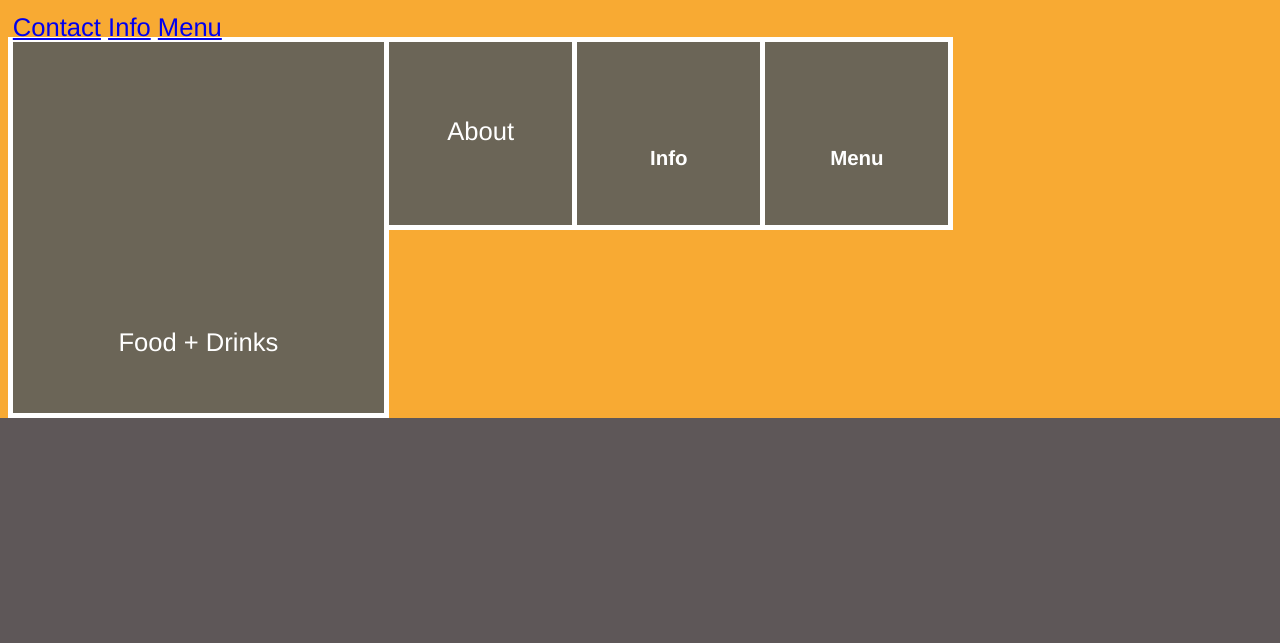
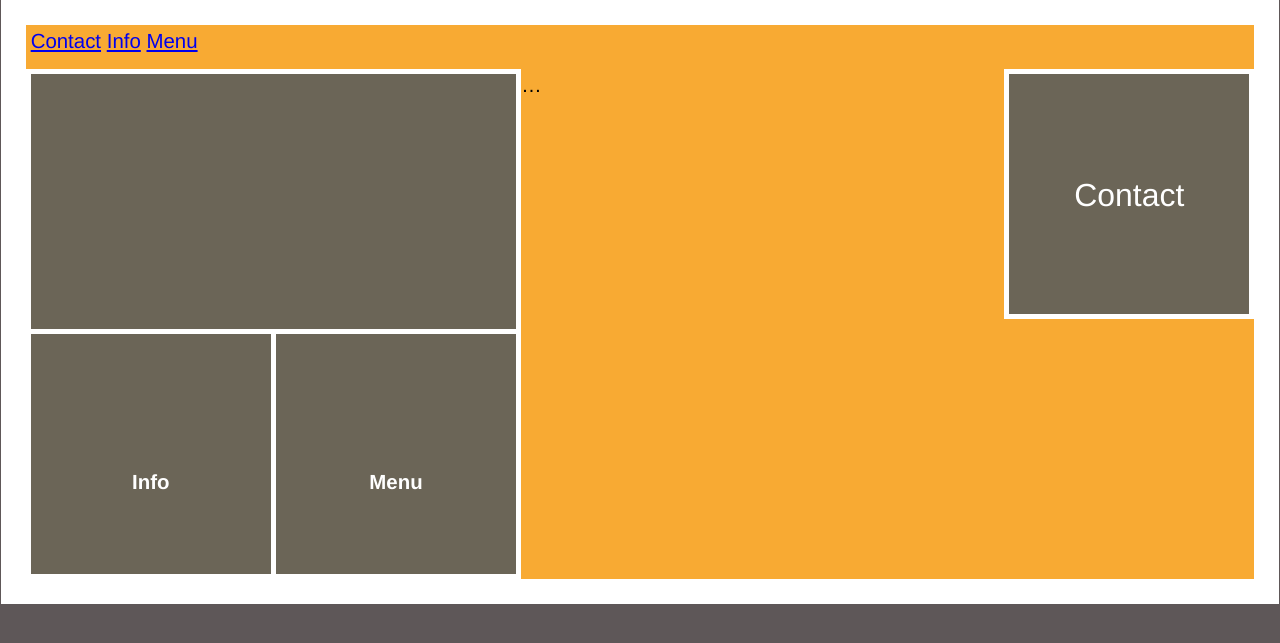
Before and after one commit to cornae/u6, a Jekyll site: the page built from index.html, in a window 1280 px wide. Shown: the top 643 px of the page. Built offline with Jekyll 4.4.1, drawn with Linux system fonts in a browser that asks for light colours.

Commit message:
Completed initial tyle positioning

```diff
--- a/_includes/style/base.css
+++ b/_includes/style/base.css
@@ -4,32 +4,64 @@
 	background-color: #5e5758;
 	padding: 0;
 	margin: 0;
-	font: 20px "Helvetica Neue", Arial, Helvetica, Geneva, sans-serif;
+	font: 16px "Helvetica Neue", Arial, Helvetica, Geneva, sans-serif;
 }
 
 /* @group Main  */
 
 #menu {
-	width: 990px;
+	width: 958px;
 	margin-right: auto;
 	margin-left: auto;
 	background-color: #f8aa33;
-	padding-top: 10px;
-	padding-left: 10px;
+	padding-top: 4px;
+	padding-left: 4px;
 	overflow: hidden;
+	border: 20px solid white;
+	position: relative;
 }
 
 
 
 /* @end */
 
+/* @group Tile general */
+
+.tile {
+	box-sizing: border-box;
+	text-align: center;
+	float: left;
+	margin: 0 4px 4px 0;
+	outline: 4px white solid;
+	background-color: #6b6557;
+	color: white;
+	padding: 15px;
+	width: 188px;
+	height: 188px;
+	line-height: 160px;
+	font-size: 16px;
+	overflow: hidden;
+}
+
+.tile h2 {
+	font-weight: normal;
+	font-style: normal;
+	font-size: 25px;
+	margin-top: 0;
+	line-height: inherit;
+}
+
+/* @end */
+
+/* @group Tile: Logo */
+
 #logo {
-	width: 290px;
-	height: 290px;
+	width: 380px;
+	height: 380px;
 	background-image: url(logo-invert.svg);
-	background-position: center 15px;
+	background-position: center 55px;
 	background-repeat: no-repeat;
-	padding-top: 220px;
+	padding-top: 268px;
 	color: white;
 	overflow: hidden;
 	line-height: 30px;
@@ -40,26 +72,69 @@
 	left: -1000px;
 }
 
-.tile {
-	box-sizing: border-box;
-	text-align: center;
-	float: left;
-	margin: 0 4px 4px 0;
-	outline: 4px white solid;
-	background-color: #6b6557;
-	color: white;
-	padding: 15px;
-	width: 143px;
-	height: 143px;
-	line-height: 110px;
-	font-size: 16px;
-	overflow: hidden;
+/* @end */
+
+/* @group Tile: Contact */
+
+#contact {
+	float: right;
 }
 
-.tile h2 {
-	font-weight: normal;
-	font-style: normal;
-	font-size: 20px;
-	margin-top: 0;
-	line-height: inherit;
+
+
+/* @end */
+
+/* @group Tile: Lifestyle image */
+
+#lifestyle-image {
+	height: 380px;
+	width: 570px;
 }
+
+
+
+/* @end */
+
+/* @group Tile: Info */
+
+#info {
+	margin-top: -192px;
+}
+
+
+
+/* @end */
+
+/* @group Tile: Menu */
+
+#food {
+	margin-top: -192px;
+	margin-left: 192px;
+}
+
+
+
+/* @end */
+
+/* @group Tile: Lifestyle image */
+
+#food-image {
+	height: 570px;
+	width: 570px;
+}
+
+
+
+/* @end */
+
+/* @group Tile: Building image */
+
+#building-image {
+	height: 380px;
+	width: 380px;
+	margin-top: 190px;
+}
+
+
+
+/* @end */
--- a/index.html
+++ b/index.html
@@ -5,7 +5,7 @@
 
 		<div id="menu" class="pat-auto-scale" data-pat-auto-scale="method: zoom">
 			<nav>
-				<a href="#about">Contact</a>
+				<a href="#contact">Contact</a>
 				<a href="#info">Info</a>
 				<a href="#menu">Menu</a>
 			</nav>
@@ -16,12 +16,15 @@
 					</h1>
 					<H2>Food + Drinks</H2>
 				</hgroup>
-				<section class="tile" id="about">
-					<h2>About</h2>
+				<section class="tile" id="contact">
+					<h2>Contact</h2>
 					<p>
 						…
 					</p>
 				</section>
+				<figure id="lifestyle-image">
+					…
+				</figure>
 				<section class="tile" id="info">
 <pre class="pat-markdown">
 ## Info
```
Also changed, not shown: prototype.html (+13 -4 lines), _includes/style/logo-invert.svg.
